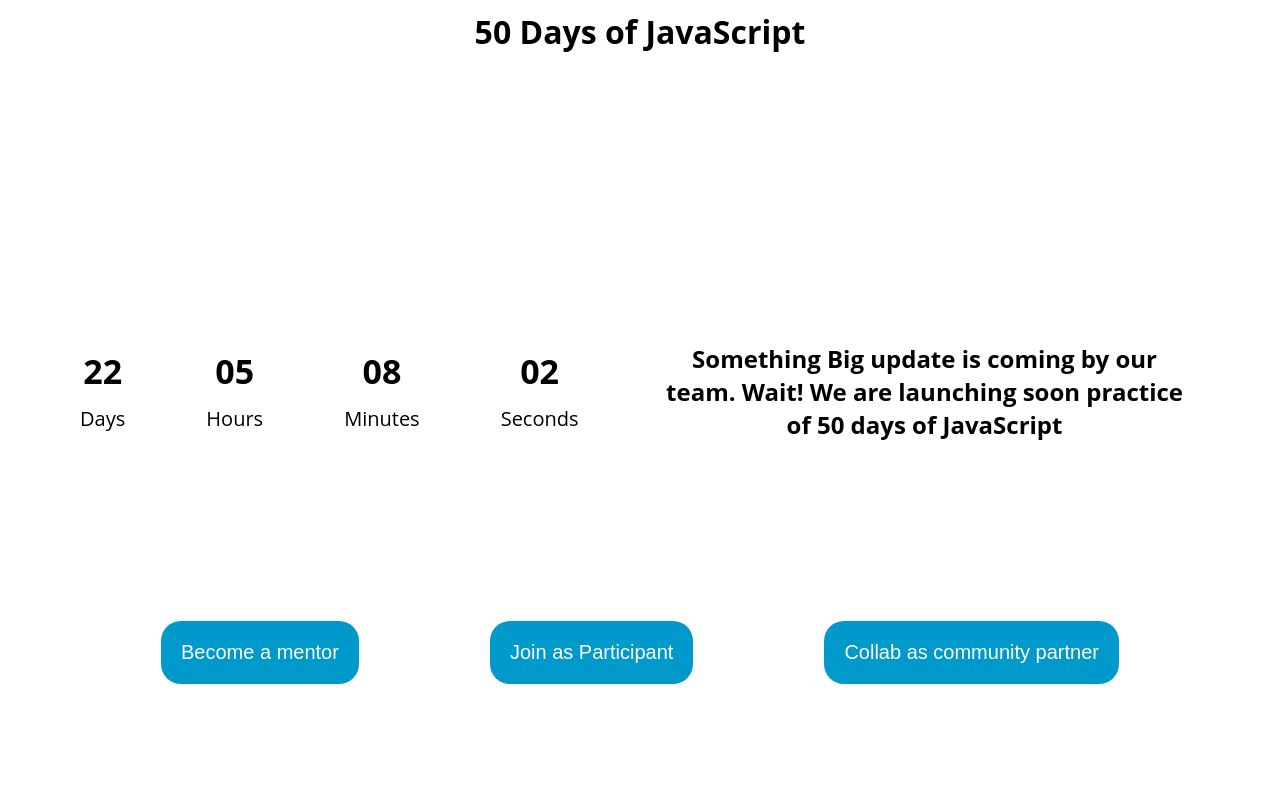
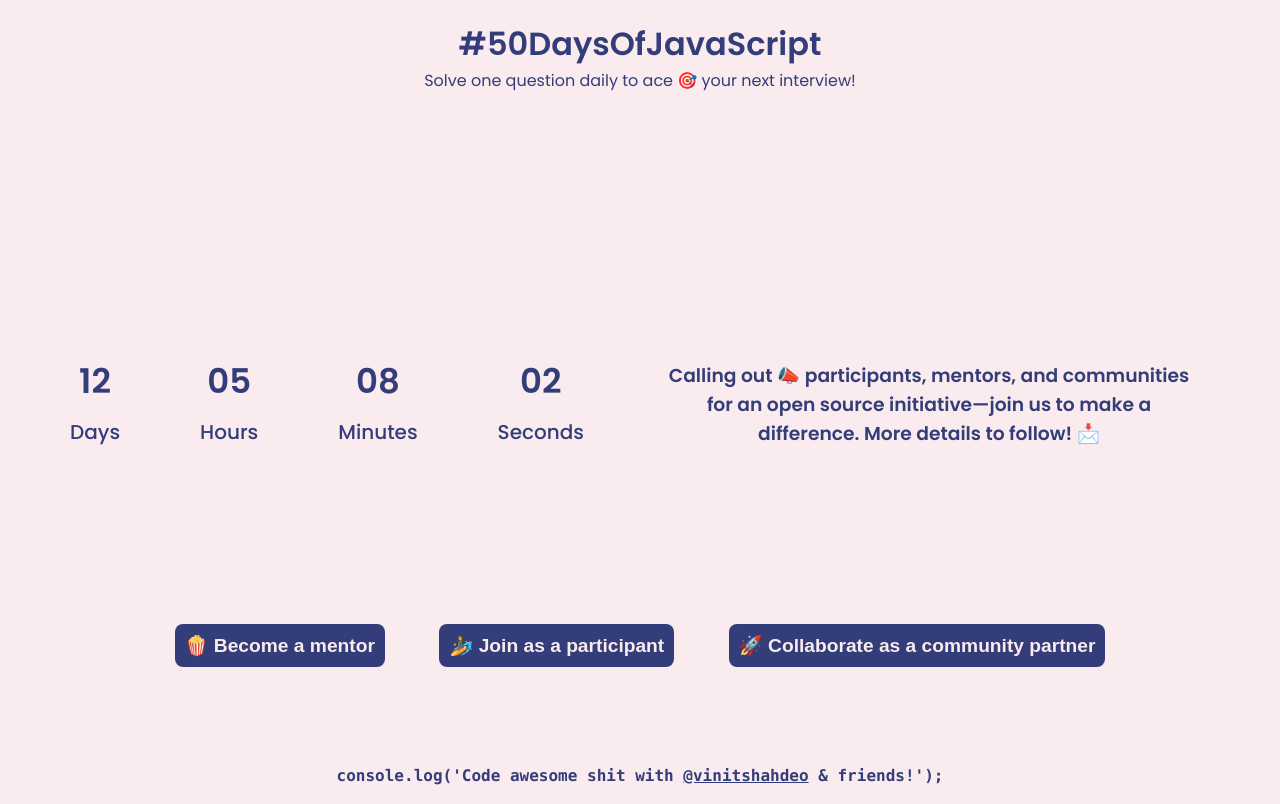
Before and after one commit to vinitshahdeo/50DaysOfJavaScript, a React (Create React App) app: page / in a window 1280 px wide. Built offline with nearby package versions, Linux system fonts and the light colour scheme.

Commit message:
Added links + changed the bg & font

```diff
--- a/src/App.css
+++ b/src/App.css
@@ -1,3 +1,5 @@
+@import url('https://fonts.googleapis.com/css2?family=Poppins:wght@400;500;600&display=swap');
+
 * {
   box-sizing: border-box;
   margin: 0;
@@ -6,26 +8,30 @@
 
 html,
 body {
-
+  background-color: #FAEBEFFF;
+  color: #333D79FF;
 }
 
 .App {
+  font-family: 'Poppins', sans-serif;
+}
 
-  font-family: "Open Sans", sans-serif;
-
-
-}
 .Title {
   text-align: center;
   margin: 3px;
-  margin-top:  10px;
+  margin-top:  20px;
 }
+
+.Title p {
+  font-weight: 400;
+}
+
 .timer {
   align-items: center;
   display:flex;
   display: flex;
   height: 70vh;
-  margin-top: 25px;
+  margin-top: 8px;
   padding: 10px;
   text-align: center;
   width: auto;
@@ -35,7 +41,7 @@ body {
   display:flex;
   display: flex;
   height: 70vh;
-  margin-top: 25px;
+  margin-top: 8px;
   margin-left: 20px;
   padding: 10px;
   text-align: center;
@@ -43,13 +49,12 @@ body {
 }
 .container{
   display: flex;
-  padding: 30px;
+  padding: 20px;
 }
 .box {
-  border-right: solid 1px rgba(255, 255, 255, 0.2);
   font-weight: 300;
   padding: 40px;
-  color: #000;
+  color: #333D79FF;
   font-weight: bold;
   font-size: 30px;
 }
@@ -57,18 +62,23 @@ body {
 .buttons{
   display: flex;
   justify-content: space-evenly;
+  gap: 8px;
   position: relative;
   bottom: 80px;
-  margin-left: 30px;
-  margin-right: 30px;
+  margin-left: 10%;
+  margin-right: 10%;
 }
 .btn{
-  border-radius: 20px;
-  padding: 20px;
-  background-color: #0099cc;
+  border-radius: 8px;
+  padding: 10px;
+  background-color: #333D79FF;
   border: none;
-  font-size: 20px;
-  color: #fff;
+  font-size: 1.2rem;
+  font-weight: bolder;
+  color: #FAEBEFFF;
+}
+.btn:hover {
+  cursor: pointer;
 }
 .col-4:last-child .box {
   border-right-color: transparent;
@@ -77,12 +87,23 @@ body {
 .box p {
   font-size: calc(18px + 2vmin);
   margin: 0;
-
 }
 
 .text {
   font-size: 20px;
-  color: #000;
+  color: #333D79FF;
   font-weight: 500;
   font-size: 20px;
 }
+
+.footer {
+  padding: 8px;
+  text-align: center;
+  font-weight: 600;
+  margin: 8px;
+}
+
+.footer a {
+  text-decoration: underline;
+  color: #333D79FF;
+}
--- a/src/App.js
+++ b/src/App.js
@@ -1,33 +1,43 @@
-import logo from "./logo.svg";
 import "./App.css";
 import { useEffect, useMemo, useState } from "react";
+
 const SECOND = 1000;
 const MINUTE = SECOND * 60;
 const HOUR = MINUTE * 60;
 const DAY = HOUR * 24;
+
 function App() {
   return (
     <div className="App">
       <div className="Title">
-        <h1>50 Days of JavaScript</h1>
+        <h1>#50DaysOfJavaScript</h1>
+        <p>Solve one question daily to ace 🎯 your next interview!</p>
       </div>
       <div className="container">
         <div className="container_1">
-          <Timer deadline="January, 30, 2023" />
+          <Timer deadline="January 20, 2023" />
         </div>
         <div className="container_2">
-          <h2>
-            Something Big update is coming by our team. Wait! We are launching
-            soon practice of 50 days of JavaScript
-          </h2>
-
+          <h3>
+            Calling out 📣 participants, mentors, and communities for an open source initiative—join us to make a difference. More details to follow! 📩
+          </h3>
         </div>
-
       </div>
       <div className="buttons">
-      <button className="btn">Become a mentor</button>
-      <button className="btn">Join as Participant</button>
-      <button className="btn">Collab as community partner</button>
+        <a href="https://forms.gle/zGHWps1t7heYbcrP7" target='_blank' rel="noreferrer">
+          <button className="btn">🍿 Become a mentor</button>
+        </a>
+        <a href="https://forms.gle/83ZKpF4S5VEqNG6P8" target='_blank' rel="noreferrer">
+          <button className="btn">🏄 Join as a participant</button>
+        </a>
+        <a href="https://forms.gle/oQAFMDofBtjeawhp8" target='_blank' rel="noreferrer">
+          <button className="btn">🚀 Collaborate as a community partner</button>
+        </a>
+      </div>
+      <div className="footer">
+        <code>
+          console.log('Code awesome shit with <a href="https://github.com/vinitshahdeo" target='_blank' rel="noreferrer">@vinitshahdeo</a> & friends!');
+        </code>
       </div>
     </div>
   );
```
Also changed, not shown: 1 other file (tests, documents, lock files or other folders).
